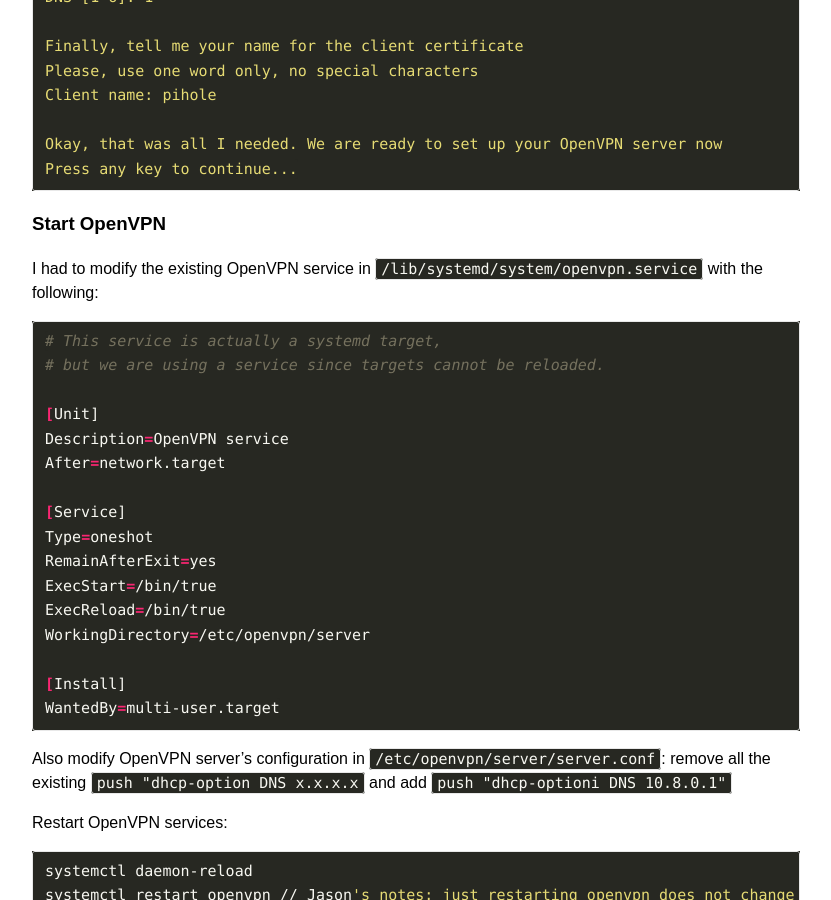
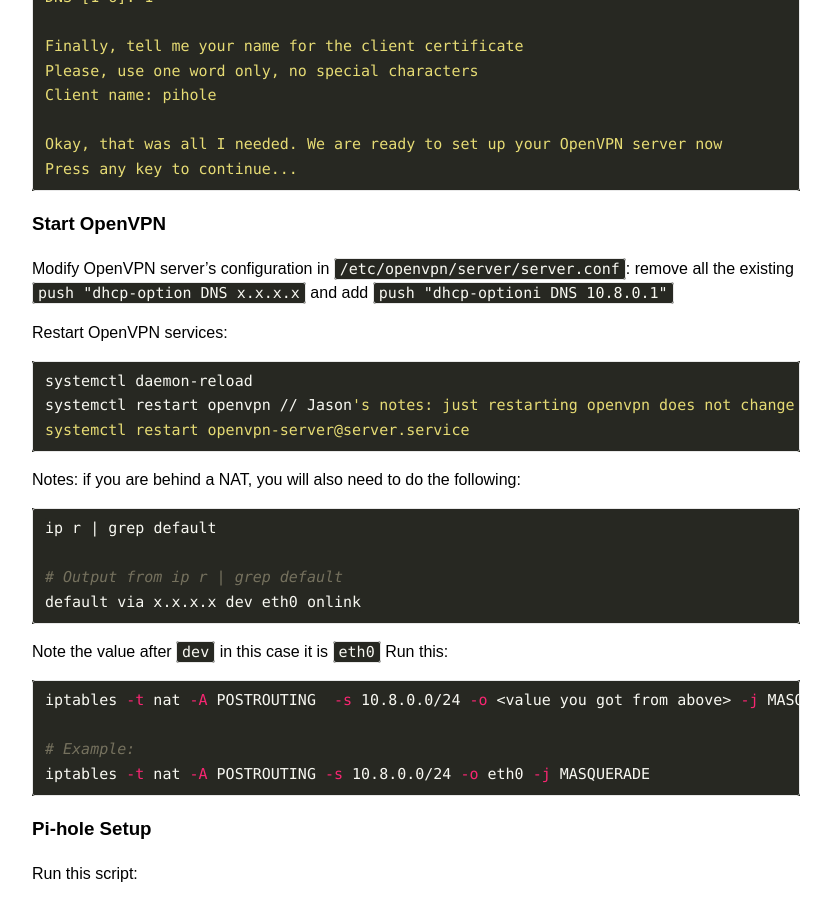
Before and after one commit to jasontthai/jasonthai.me, a Jekyll site: the page built from _posts/2019-08-25-how-to-host-openvpn-and-pi-hole-on-ubuntu-1804-vps.md, in a window 1280 px wide and 900 px high, scrolled down 1797 px. Shown: the whole window, without its empty margins (224-1055 px from the left). Built offline with Jekyll 4.4.1, drawn with Linux system fonts in a browser that asks for light colours; our own code applies the rules of GitHub Pages for plain Markdown files; comment, search, counter and statistics services are not loaded; the table of contents is made by our own code.

Commit message:
Update 2019-08-25-how-to-host-openvpn-and-pi-hole-on-ubuntu-1804-vps.md

````diff
--- a/_posts/2019-08-25-how-to-host-openvpn-and-pi-hole-on-ubuntu-1804-vps.md
+++ b/_posts/2019-08-25-how-to-host-openvpn-and-pi-hole-on-ubuntu-1804-vps.md
@@ -58,28 +58,7 @@
 ```
 
 ### Start OpenVPN
-I had to modify the existing OpenVPN service in `/lib/systemd/system/openvpn.service` with the following:
-
-```shell
-# This service is actually a systemd target,
-# but we are using a service since targets cannot be reloaded.
-
-[Unit]
-Description=OpenVPN service
-After=network.target
-
-[Service]
-Type=oneshot
-RemainAfterExit=yes
-ExecStart=/bin/true
-ExecReload=/bin/true
-WorkingDirectory=/etc/openvpn/server
-
-[Install]
-WantedBy=multi-user.target
-```
-
-Also modify OpenVPN server's configuration in `/etc/openvpn/server/server.conf`:
+Modify OpenVPN server's configuration in `/etc/openvpn/server/server.conf`:
 remove all the existing `push "dhcp-option DNS x.x.x.x` and add `push "dhcp-optioni DNS 10.8.0.1"`
 
 Restart OpenVPN services:
````
